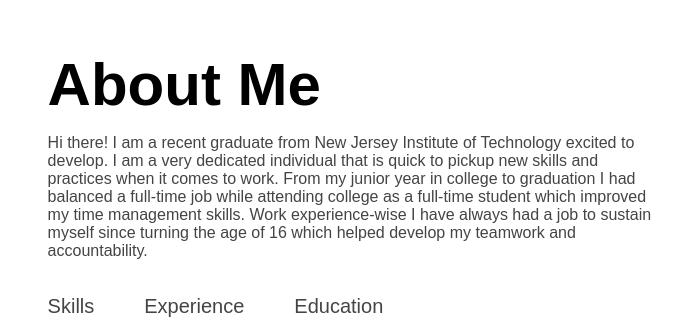
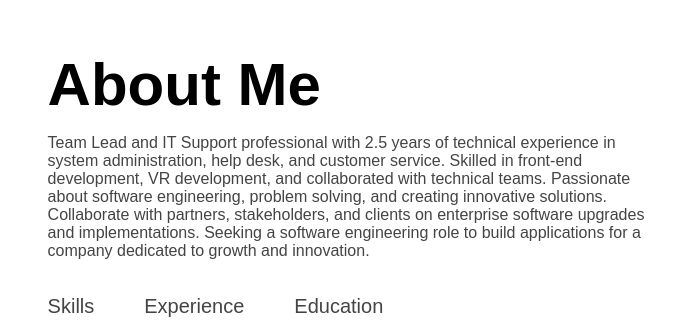
Before and after one commit to joopark0/Resume, a plain HTML site: page index.html in a window 1280 px wide. Shown: the part 840-1161 px from the top of the page, 490-1183 px from the left. Drawn offline with Linux system fonts and the light colour scheme.

Commit message:
Update index.html

```diff
--- a/index.html
+++ b/index.html
@@ -39,11 +39,10 @@
                 <div class="about-col2">
                     <h1 class="sub-title">About Me</h1>
                     <p>
-                        Hi there! I am a recent graduate from New Jersey Institute of Technology excited to develop.
-                        I am a very dedicated individual that is quick to pickup new skills and practices when it comes to work. From my
-                        junior year in college to graduation I had balanced a full-time job while attending college as a full-time student which
-                        improved my time management skills. Work experience-wise I have always had a job to sustain myself since turning the age of 16
-                        which helped develop my teamwork and accountability.
+                        Team Lead and IT Support professional with 2.5 years of technical experience in system administration, help desk, and customer service.
+                        Skilled in front-end development, VR development, and collaborated with technical teams. Passionate about software engineering, problem solving,
+                        and creating innovative solutions. Collaborate with partners, stakeholders, and clients on enterprise software upgrades and implementations.
+                        Seeking a software engineering role to build applications for a company dedicated to growth and innovation.
                     </p>
                     <div class="tab-titles">
                         <p class="tab-links active-link" onclick="opentab('skills')">Skills</p>
```
